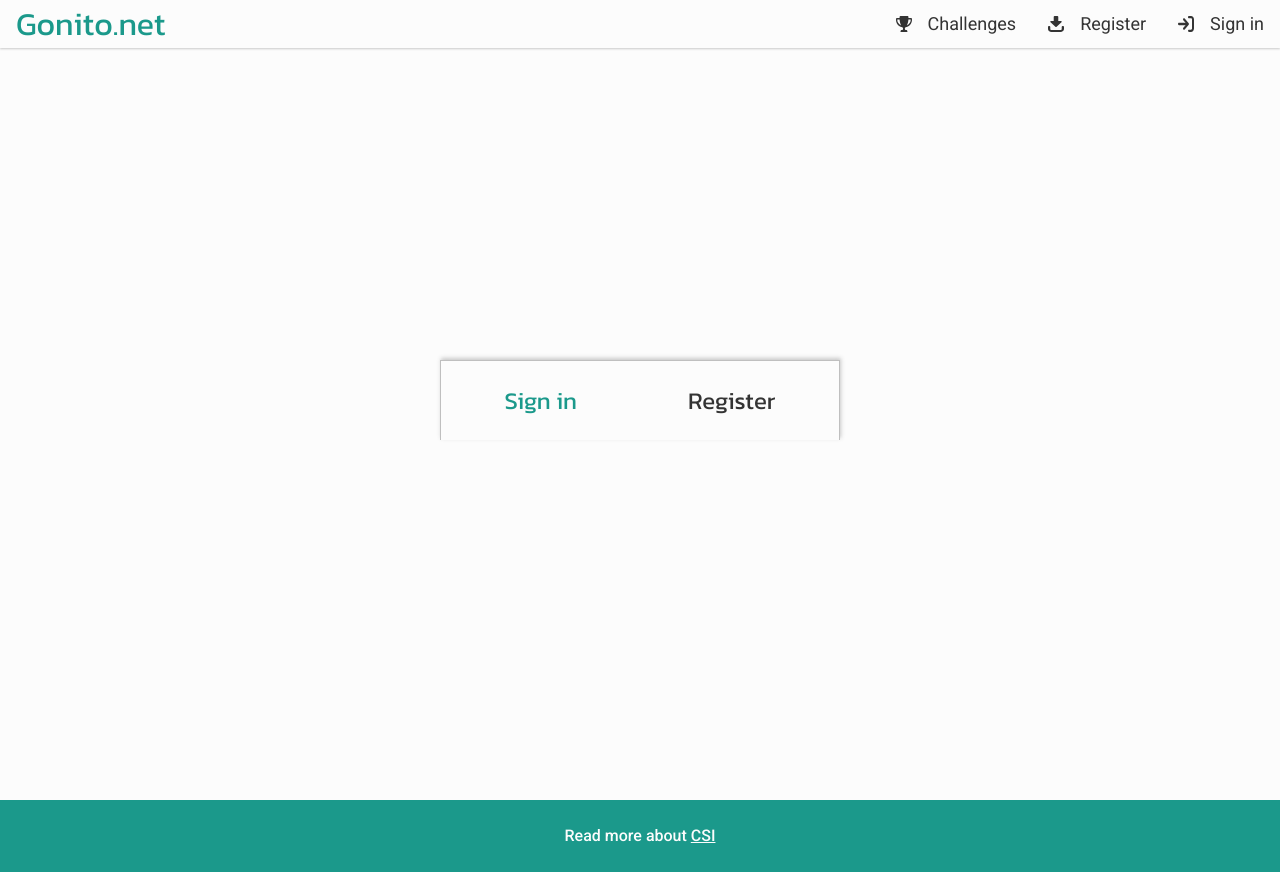
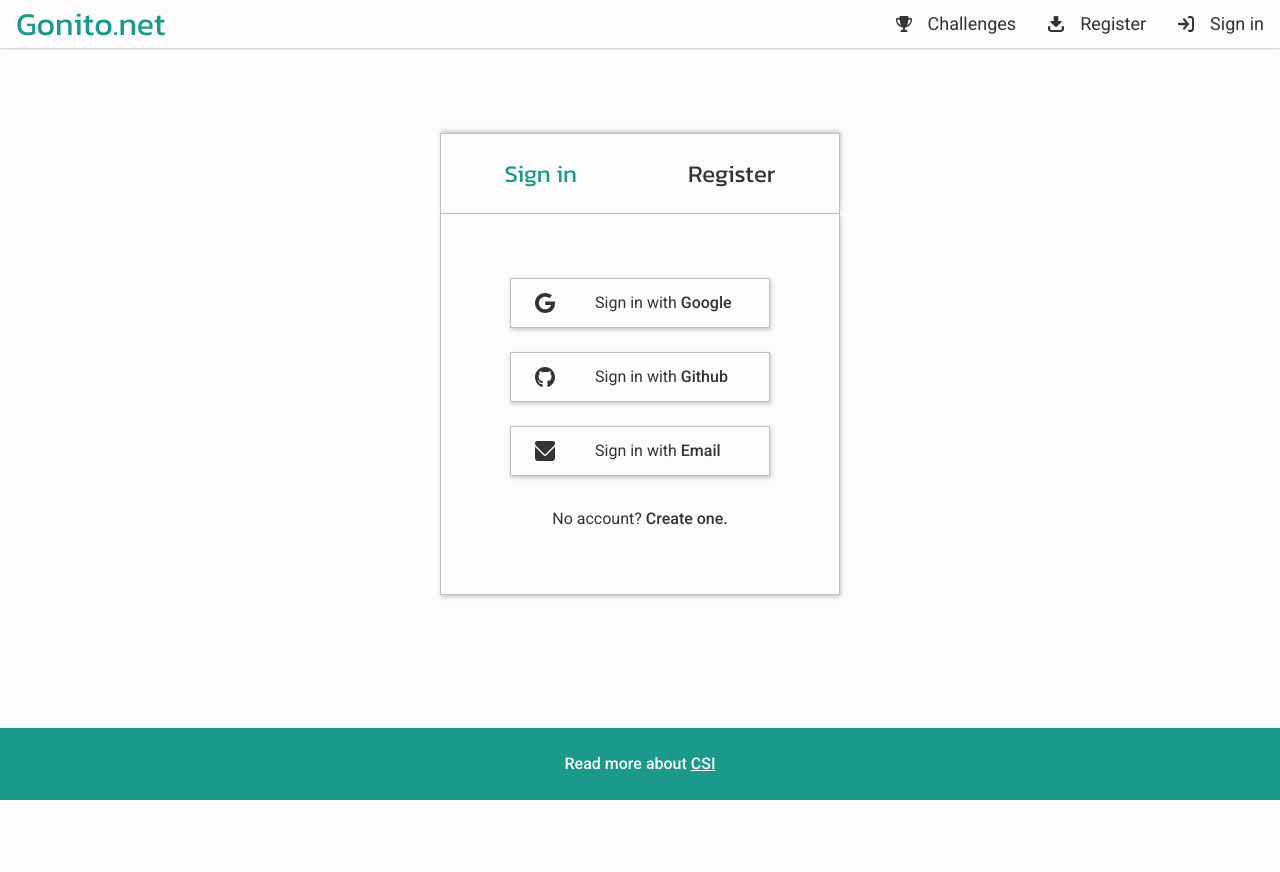
Before and after one commit to amu-cai/amueval-frontend, a React (Create React App) app: page /login in a window 1280 px wide. After the commit the page ends 800 px from the top, so only its background shows below. Built offline with nearby package versions, Linux system fonts and the light colour scheme.

Commit message:
login page

```diff
--- a/src/App.js
+++ b/src/App.js
@@ -7,8 +7,8 @@ import NavBar from './components/elements/NavBar';
 import Footer from './components/sections/Footer';
 import {CHALLENGE_PAGE, CHALLENGES_PAGE} from './utils/globals';
 import Challenge from './pages/Challenge';
-import Register from './pages/Register';
-import Login from './pages/Login';
+import Register from './pages/auth/Register';
+import Login from './pages/auth/Login';
 
 const App = () => {
     return (
--- a/src/pages/Login.js
+++ /dev/null
@@ -1,13 +0,0 @@
-import React from 'react';
-import AuthHeader from '../components/elements/AuthHeader';
-import {FlexColumn} from '../utils/containers';
-
-const Login = () => {
-    return (
-        <FlexColumn width='100%' height='100vh'>
-            <AuthHeader register={false}/>
-        </FlexColumn>
-    );
-};
-
-export default Login;
--- a/src/pages/Register.js
+++ /dev/null
@@ -1,84 +0,0 @@
-import React from 'react';
-import {FlexColumn} from '../utils/containers';
-import AuthHeader from '../components/elements/AuthHeader';
-import {Body, Medium} from '../utils/fonts';
-import {Link} from 'react-router-dom';
-import styled from 'styled-components';
-import AuthOption from '../components/elements/AuthOption';
-import githubIco from '../assets/github_ico.svg';
-import emailIco from '../assets/email_ico.svg';
-import googleIco from '../assets/google_ico.svg';
-
-const MainContainerStyle = styled(FlexColumn)`
-  width: 100%;
-  height: calc(100vh - 48px);
-
-  @media (min-width: ${({theme}) => theme.overMobile}) {
-    height: calc(100vh - 72px);
-  }
-`;
-
-const OptionsContainerStyle = styled(FlexColumn)`
-  width: 260px;
-  border: 1px solid ${({theme}) => theme.colors.dark03};
-  gap: 32px;
-  padding: 32px;
-  box-shadow: ${({theme}) => theme.shadow};
-
-  @media (min-width: ${({theme}) => theme.overMobile}) {
-    width: 400px;
-    height: 382px;
-  }
-`;
-
-const LinkStyle = styled(Medium)`
-  cursor: pointer;
-  color: ${({theme}) => theme.colors.green};
-  transition: color 0.3s ease-in-out;
-
-  &:hover {
-    color: ${({theme}) => theme.colors.green};
-  }
-
-  @media (min-width: ${({theme}) => theme.overMobile}) {
-    color: ${({theme}) => theme.colors.dark};
-  }
-`;
-
-const Register = () => {
-    return (
-        <MainContainerStyle as='main'>
-            <AuthHeader register={true}/>
-            <OptionsContainerStyle>
-                <FlexColumn gap='24px'>
-                    <AuthOption icon={googleIco}>
-                        Sign in with&nbsp;
-                        <Medium>
-                            Google
-                        </Medium>
-                    </AuthOption>
-                    <AuthOption icon={githubIco}>
-                        Sign in with&nbsp;
-                        <Medium>
-                            Github
-                        </Medium>
-                    </AuthOption>
-                    <AuthOption icon={emailIco}>
-                        Sign in with&nbsp;
-                        <Medium>
-                            Email
-                        </Medium>
-                    </AuthOption>
-                </FlexColumn>
-                <Body>
-                    Have an account?&nbsp;
-                    <LinkStyle as={Link} to='/login'>
-                        Sign in.
-                    </LinkStyle>
-                </Body>
-            </OptionsContainerStyle>
-        </MainContainerStyle>
-    );
-};
-
-export default Register;
--- /dev/null
+++ b/src/pages/auth/Login.js
@@ -0,0 +1,50 @@
+import React from 'react';
+import {FlexColumn} from '../../utils/containers';
+import AuthHeader from '../../components/elements/AuthHeader';
+import {Body, Medium} from '../../utils/fonts';
+import {Link} from 'react-router-dom';
+import AuthOption from '../../components/elements/AuthOption';
+import githubIco from '../../assets/github_ico.svg';
+import emailIco from '../../assets/email_ico.svg';
+import googleIco from '../../assets/google_ico.svg';
+import MainContainerStyle from './styles/MainContainerStyle';
+import OptionsContainerStyle from './styles/OptionsContainerStyle';
+import LinkStyle from './styles/LinkStyle';
+
+const Login = () => {
+    return (
+        <MainContainerStyle as='main'>
+            <AuthHeader register={false}/>
+            <OptionsContainerStyle>
+                <FlexColumn gap='24px'>
+                    <AuthOption icon={googleIco}>
+                        Sign in with&nbsp;
+                        <Medium>
+                            Google
+                        </Medium>
+                    </AuthOption>
+                    <AuthOption icon={githubIco}>
+                        Sign in with&nbsp;
+                        <Medium>
+                            Github
+                        </Medium>
+                    </AuthOption>
+                    <AuthOption icon={emailIco}>
+                        Sign in with&nbsp;
+                        <Medium>
+                            Email
+                        </Medium>
+                    </AuthOption>
+                </FlexColumn>
+                <Body>
+                    No account?&nbsp;
+                    <LinkStyle as={Link} to='/register'>
+                        Create one.
+                    </LinkStyle>
+                </Body>
+            </OptionsContainerStyle>
+        </MainContainerStyle>
+    );
+};
+
+export default Login;
--- /dev/null
+++ b/src/pages/auth/Register.js
@@ -0,0 +1,50 @@
+import React from 'react';
+import {FlexColumn} from '../../utils/containers';
+import AuthHeader from '../../components/elements/AuthHeader';
+import {Body, Medium} from '../../utils/fonts';
+import {Link} from 'react-router-dom';
+import AuthOption from '../../components/elements/AuthOption';
+import githubIco from '../../assets/github_ico.svg';
+import emailIco from '../../assets/email_ico.svg';
+import googleIco from '../../assets/google_ico.svg';
+import MainContainerStyle from './styles/MainContainerStyle';
+import OptionsContainerStyle from './styles/OptionsContainerStyle';
+import LinkStyle from './styles/LinkStyle';
+
+const Register = () => {
+    return (
+        <MainContainerStyle as='main'>
+            <AuthHeader register={true}/>
+            <OptionsContainerStyle>
+                <FlexColumn gap='24px'>
+                    <AuthOption icon={googleIco}>
+                        Register with&nbsp;
+                        <Medium>
+                            Google
+                        </Medium>
+                    </AuthOption>
+                    <AuthOption icon={githubIco}>
+                        Register with&nbsp;
+                        <Medium>
+                            Github
+                        </Medium>
+                    </AuthOption>
+                    <AuthOption icon={emailIco}>
+                        Register with&nbsp;
+                        <Medium>
+                            Email
+                        </Medium>
+                    </AuthOption>
+                </FlexColumn>
+                <Body>
+                    Have an account?&nbsp;
+                    <LinkStyle as={Link} to='/login'>
+                        Sign in.
+                    </LinkStyle>
+                </Body>
+            </OptionsContainerStyle>
+        </MainContainerStyle>
+    );
+};
+
+export default Register;
--- /dev/null
+++ b/src/pages/auth/styles/LinkStyle.js
@@ -0,0 +1,18 @@
+import styled from 'styled-components';
+import {Medium} from '../../../utils/fonts';
+
+const LinkStyle = styled(Medium)`
+  cursor: pointer;
+  color: ${({theme}) => theme.colors.green};
+  transition: color 0.3s ease-in-out;
+
+  &:hover {
+    color: ${({theme}) => theme.colors.green};
+  }
+
+  @media (min-width: ${({theme}) => theme.overMobile}) {
+    color: ${({theme}) => theme.colors.dark};
+  }
+`;
+
+export default LinkStyle;
--- /dev/null
+++ b/src/pages/auth/styles/MainContainerStyle.js
@@ -0,0 +1,13 @@
+import styled from 'styled-components';
+import {FlexColumn} from '../../../utils/containers';
+
+const MainContainerStyle = styled(FlexColumn)`
+  width: 100%;
+  height: calc(100vh - 48px);
+
+  @media (min-width: ${({theme}) => theme.overMobile}) {
+    height: calc(100vh - 72px);
+  }
+`;
+
+export default MainContainerStyle;
--- /dev/null
+++ b/src/pages/auth/styles/OptionsContainerStyle.js
@@ -0,0 +1,17 @@
+import styled from 'styled-components';
+import {FlexColumn} from '../../../utils/containers';
+
+const OptionsContainerStyle = styled(FlexColumn)`
+  width: 260px;
+  border: 1px solid ${({theme}) => theme.colors.dark03};
+  gap: 32px;
+  padding: 32px;
+  box-shadow: ${({theme}) => theme.shadow};
+
+  @media (min-width: ${({theme}) => theme.overMobile}) {
+    width: 400px;
+    height: 382px;
+  }
+`;
+
+export default OptionsContainerStyle;
```
